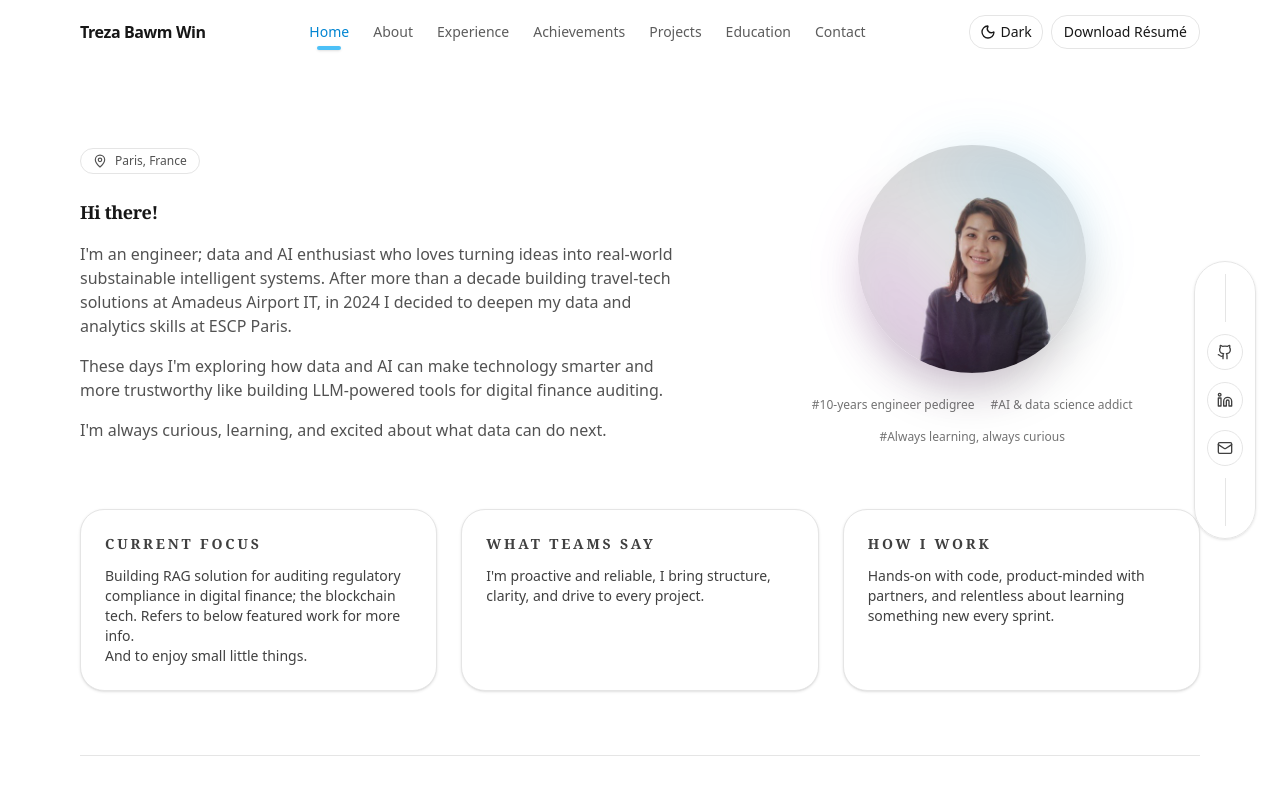
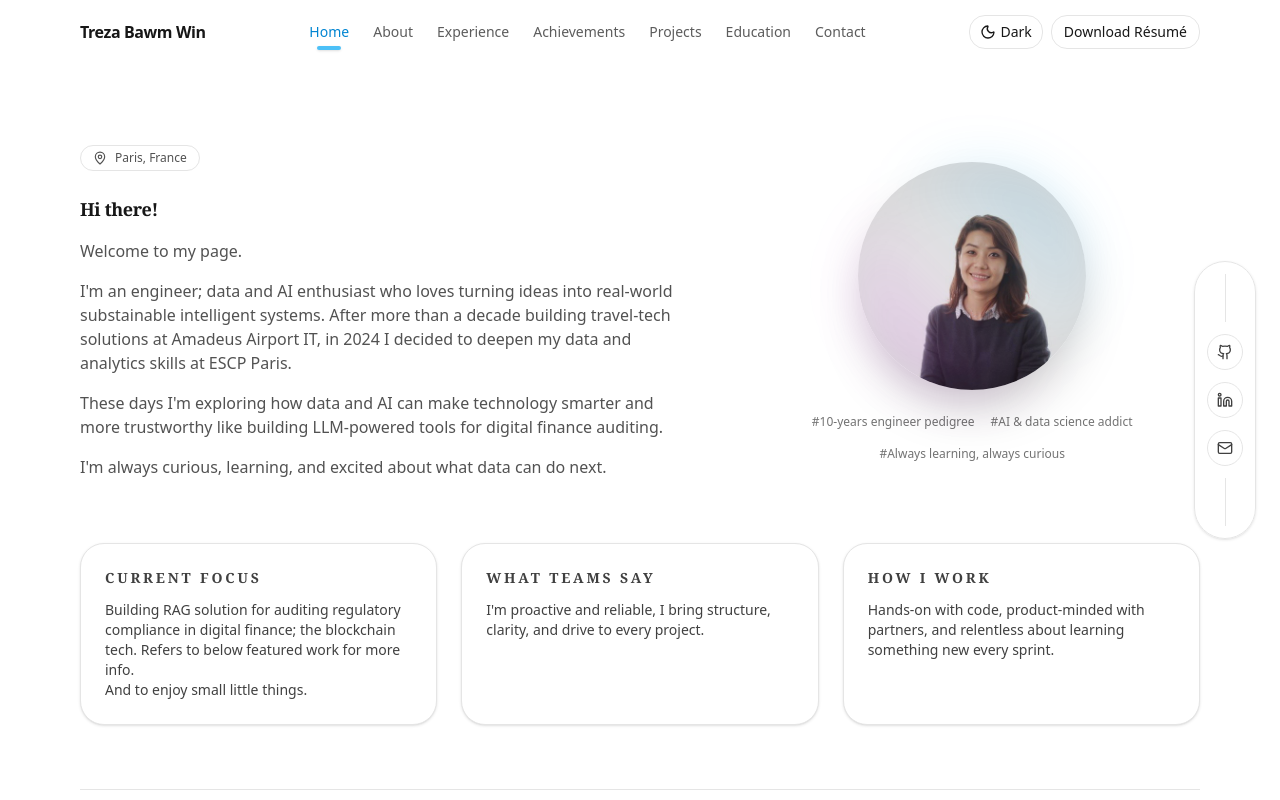
Before and after one commit to trezawin/porfolio, a Next.js app: page / in a window 1280 px wide. Shown: the top 800 px of the page. Built offline with nearby package versions, Linux system fonts and the light colour scheme.

Commit message:
fix failed deploy

```diff
--- a/src/app/page.tsx
+++ b/src/app/page.tsx
@@ -245,13 +245,18 @@ export default function HomePage() {
               <p className="mt-3 text-sm text-neutral-600 dark:text-neutral-300">
                 {project.blurb}
               </p>
+              {Array.isArray(project.tags) && project.tags.length > 0 && (
                 <div className="mt-4 flex flex-wrap gap-2 text-xs text-neutral-500 dark:text-neutral-400">
                   {project.tags.slice(0, 5).map((tag) => (
-                  <span key={tag} className="rounded-full border px-3 py-1 dark:border-neutral-700">
+                    <span
+                      key={tag}
+                      className="rounded-full border px-3 py-1 dark:border-neutral-700"
+                    >
                       {tag}
                     </span>
                   ))}
                 </div>
+              )}
               {project.url && (
                 <Link
                   href={project.url}
--- a/src/lib/portfolio-data.ts
+++ b/src/lib/portfolio-data.ts
@@ -18,6 +18,7 @@ export const PROFILE = {
   location: "Paris, France",
   email: "treza.win@gmail.com",
   blurb: `Hi there !
+Welcome to my page.
 I'm an engineer; data and AI enthusiast who loves turning ideas into real-world substainable intelligent systems. After more than a decade building travel-tech solutions at Amadeus Airport IT, in 2024 I decided to deepen my data and analytics skills at ESCP Paris.
 These days I'm exploring how data and AI can make technology smarter and more trustworthy like building LLM-powered tools for digital finance auditing.
 I'm always curious, learning, and excited about what data can do next.`,
```
Lines whose indentation alone changed are shown as unchanged.
